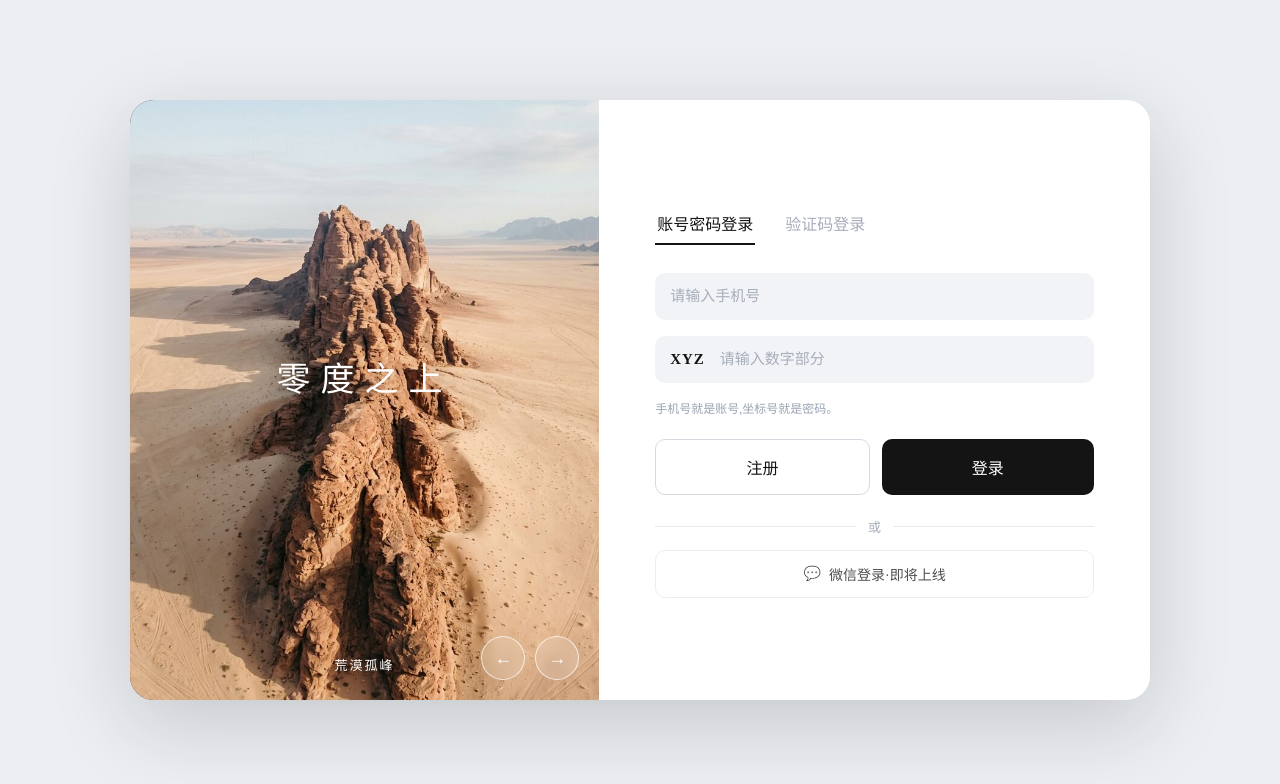
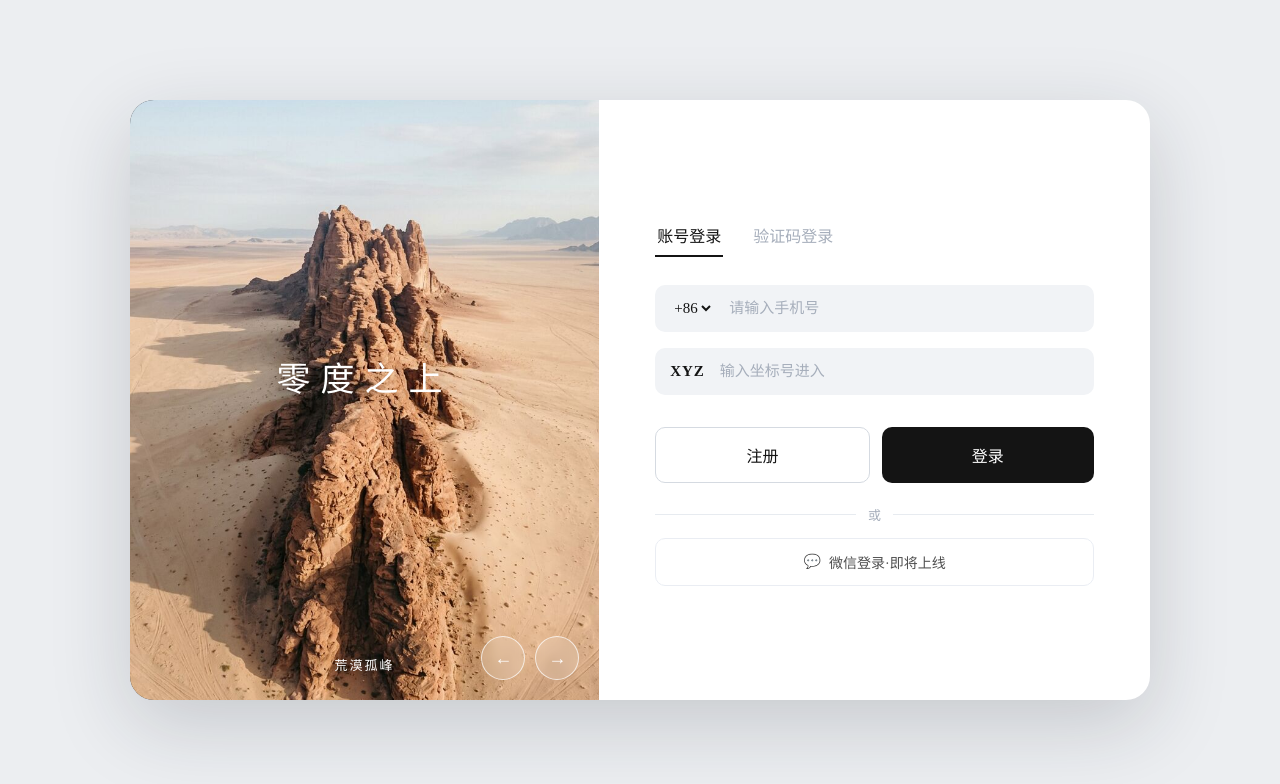
Before and after one commit to bing876/work, a React (Vite) app: page / in a window 1280 px wide. Shown: the top 784 px of the page. Built offline with nearby package versions, Linux system fonts and the light colour scheme; no server answers.

Commit message:
feat(login): 账号Tab加+86 去密码字样 坐标框改文案
Co-authored-by: arena-agent <297053741+arena-agent@users.noreply.github.com>

```diff
--- a/src/features/LoginCard.tsx
+++ b/src/features/LoginCard.tsx
@@ -94,17 +94,19 @@ export function LoginCard({ onAuthed }: { onAuthed: () => void }) {
         <section className="login-form" aria-label="登录表单">
           <>
               <div className="login-tabs" role="tablist" aria-label="登录方式">
-                <button type="button" role="tab" aria-selected={mode === 'account'} className={mode === 'account' ? 'on' : ''} onClick={() => { setMode('account'); setError(null); }}>账号密码登录</button>
+                <button type="button" role="tab" aria-selected={mode === 'account'} className={mode === 'account' ? 'on' : ''} onClick={() => { setMode('account'); setError(null); }}>账号登录</button>
                 <button type="button" role="tab" aria-selected={mode === 'code'} className={mode === 'code' ? 'on' : ''} onClick={() => { setMode('code'); setError(null); }}>验证码登录</button>
               </div>
               {mode === 'account' ? (
                 <>
-                  <label className="login-box"><span className="login-visually-hidden">手机号</span><input aria-label="手机号" inputMode="numeric" autoComplete="username" placeholder="请输入手机号" value={phone} onChange={(e) => setPhone(e.target.value)} /></label>
+                  <div className="login-box login-phone">
+                    <select aria-label="国家区号" value="86" onChange={() => {}}><option value="86">+86</option></select>
+                    <span className="login-visually-hidden">手机号</span><input aria-label="手机号" inputMode="numeric" autoComplete="username" placeholder="请输入手机号" value={phone} onChange={(e) => setPhone(e.target.value)} />
+                  </div>
                   <div className="login-box login-xyz">
                     <span className="login-xyz-prefix" aria-hidden="true">XYZ</span>
-                    <span className="login-visually-hidden">坐标号</span><input aria-label="坐标号" inputMode="numeric" autoComplete="current-password" placeholder="请输入数字部分" value={accountId} onChange={(e) => setAccountId(e.target.value)} />
+                    <span className="login-visually-hidden">坐标号</span><input aria-label="坐标号" inputMode="numeric" autoComplete="off" placeholder="输入坐标号进入" value={accountId} onChange={(e) => setAccountId(e.target.value)} />
                   </div>
-                  <p className="login-hint">手机号就是账号,坐标号就是密码。</p>
                 </>
               ) : (
                 <>
```
Also changed, not shown: 1 other file (tests, documents, lock files or other folders).
